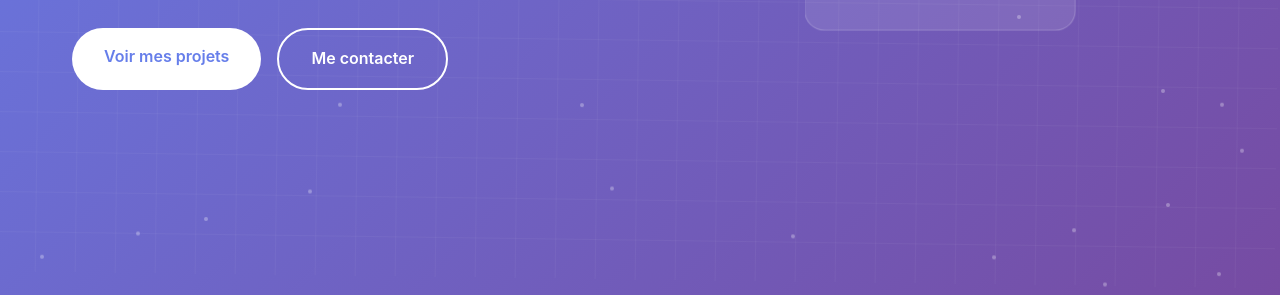
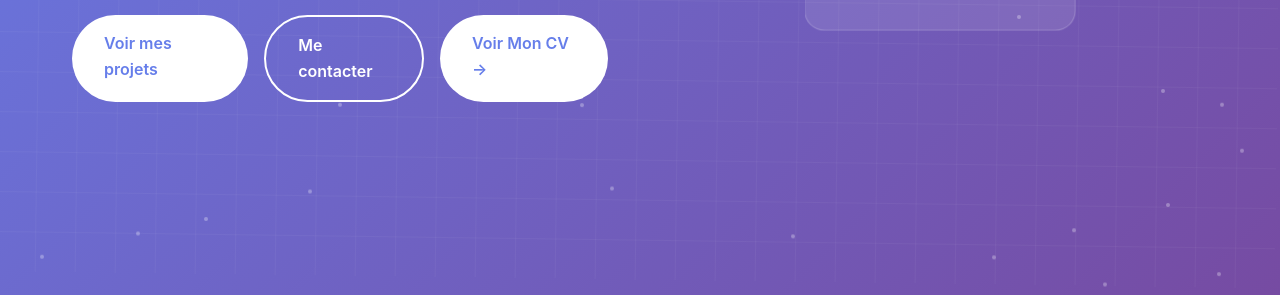
Before and after one commit to ucmy06/Mon-CV, a plain HTML site: page index.html in a window 1280 px wide. Shown: the part 505-800 px from the top of the page. Drawn offline with Linux system fonts and the light colour scheme.

Commit message:
ajout du cv

```diff
--- a/index.html
+++ b/index.html
@@ -578,6 +578,7 @@
                 <div class="hero-buttons">
                     <a href="#projects" class="btn btn-primary">Voir mes projets</a>
                     <a href="#contact" class="btn btn-secondary">Me contacter</a>
+                    <a href="https://ucmy06.github.io/Mon-CV/cv.html" class="btn btn-primary">Voir Mon CV →</a>
                 </div>
             </div>
             <div class="hero-image">
```
